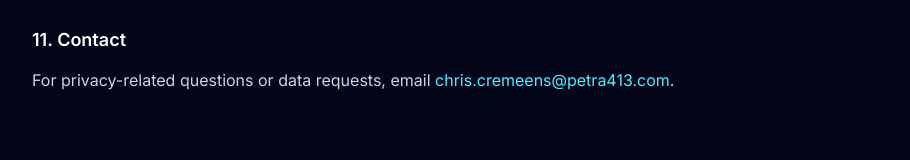
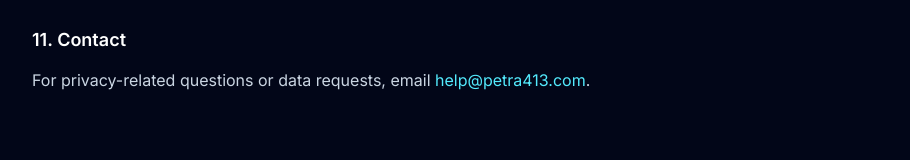
Before and after one commit to C-Cremeens/InventoryAlert, a Next.js app: page /privacy in a window 1280 px wide. Shown: the part 2567-2727 px from the top of the page, without its empty margins (184-1094 px from the left). Built offline with nearby package versions, Linux system fonts and the light colour scheme.

Commit message:
Update legal contact email to help@petra413.com
https://claude.ai/code/session_014CxAE15cia41M9krFRRAK2

```diff
--- a/app/privacy/page.tsx
+++ b/app/privacy/page.tsx
@@ -6,7 +6,7 @@ export const metadata: Metadata = {
 };
 
 const EFFECTIVE_DATE = "April 18, 2026";
-const CONTACT_EMAIL = process.env.LEGAL_CONTACT_EMAIL ?? "chris.cremeens@petra413.com";
+const CONTACT_EMAIL = process.env.LEGAL_CONTACT_EMAIL ?? "help@petra413.com";
 const COMPANY_ADDRESS = process.env.LEGAL_COMPANY_ADDRESS ?? "1586 Spruce Dr., Arkdale WI 54613";
 
 export default function PrivacyPage() {
--- a/app/terms/page.tsx
+++ b/app/terms/page.tsx
@@ -6,7 +6,7 @@ export const metadata: Metadata = {
 };
 
 const EFFECTIVE_DATE = "April 18, 2026";
-const CONTACT_EMAIL = process.env.LEGAL_CONTACT_EMAIL ?? "chris.cremeens@petra413.com";
+const CONTACT_EMAIL = process.env.LEGAL_CONTACT_EMAIL ?? "help@petra413.com";
 const COMPANY_ADDRESS = process.env.LEGAL_COMPANY_ADDRESS ?? "1586 Spruce Dr., Arkdale WI 54613";
 
 export default function TermsPage() {
```
Also changed, not shown: 1 other file (tests, documents, lock files or other folders).
